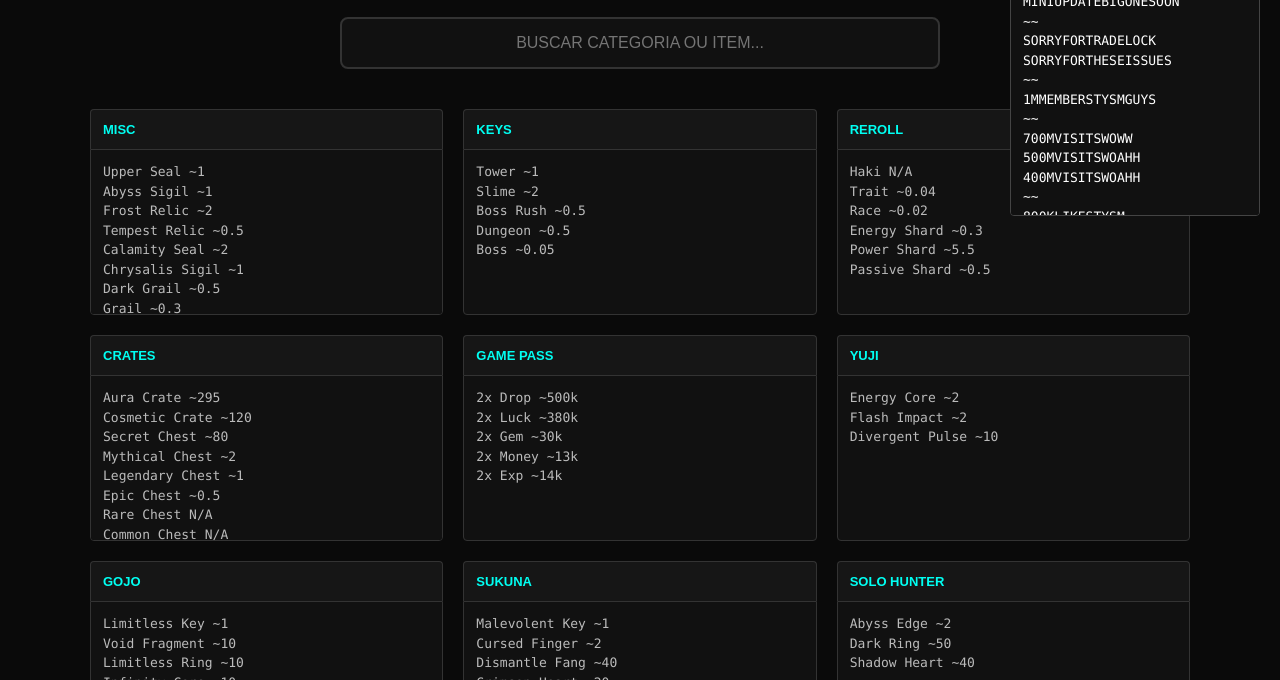
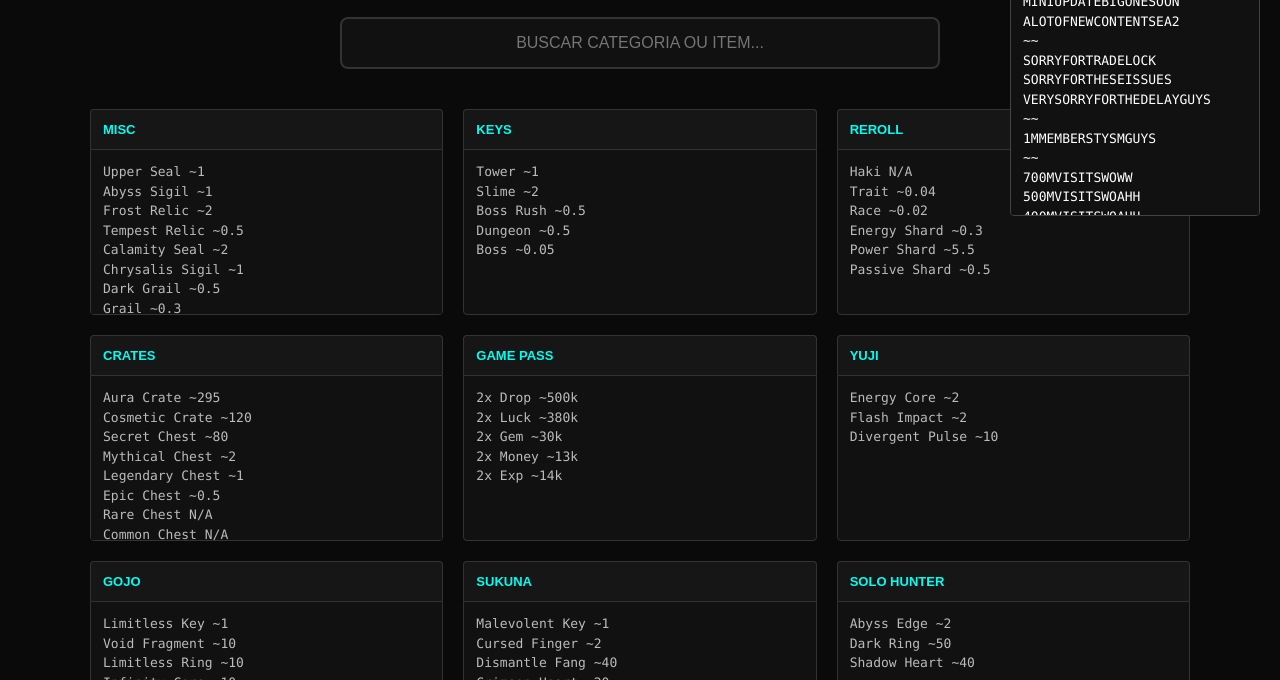
Before and after one commit to sailor-values/sailor-piece-values, a plain HTML site: page index.html in a window 1280 px wide. Shown: the part 120-800 px from the top of the page. Drawn offline with Linux system fonts and the light colour scheme.

Commit message:
Update index.html

```diff
--- a/index.html
+++ b/index.html
@@ -138,9 +138,11 @@
             <textarea readonly>ICEQUEEN
 FREECODE
 MINIUPDATEBIGONESOON
+ALOTOFNEWCONTENTSEA2
 ~~
 SORRYFORTRADELOCK
 SORRYFORTHESEISSUES
+VERYSORRYFORTHEDELAYGUYS
 ~~
 1MMEMBERSTYSMGUYS
 ~~
```
